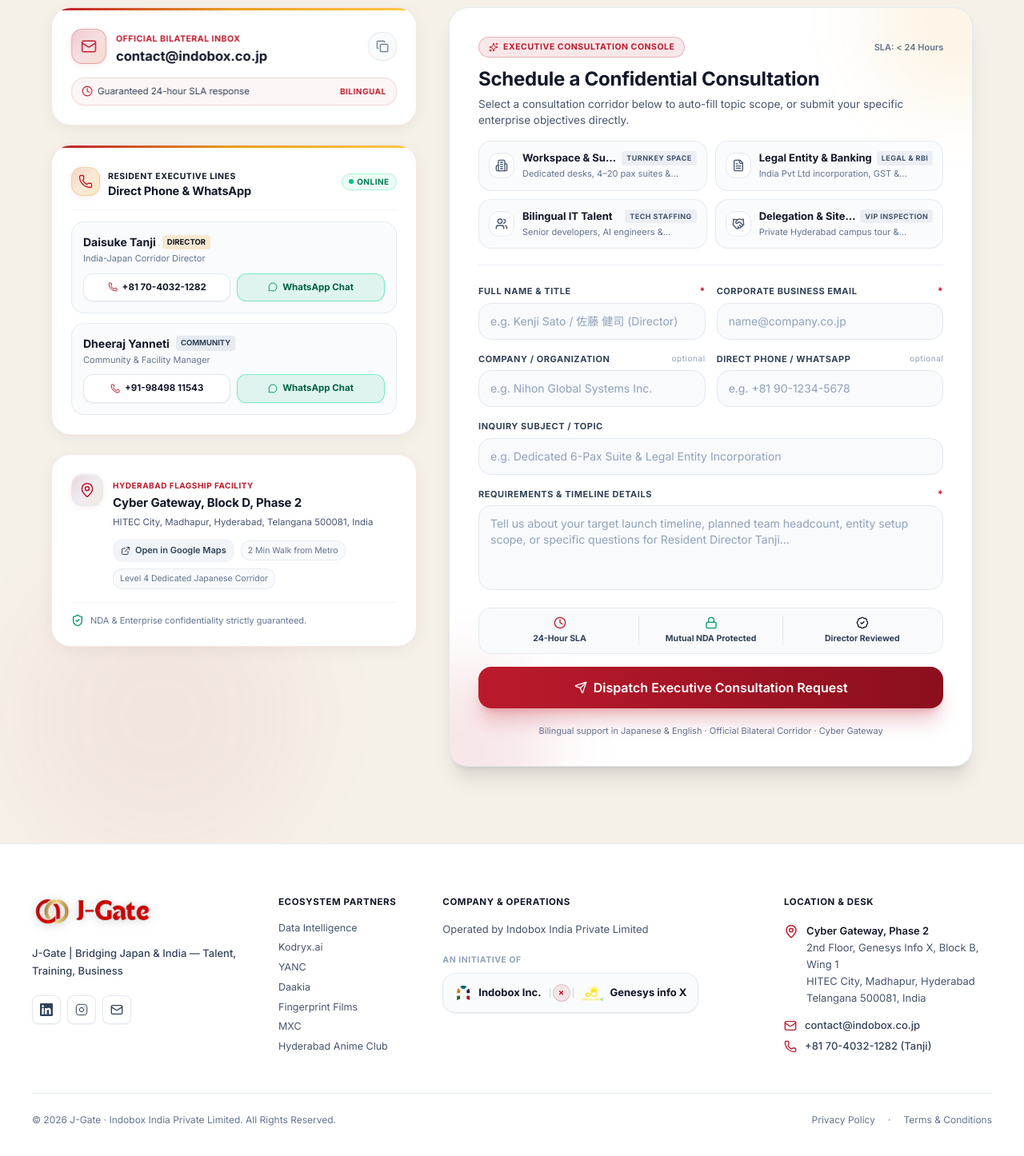
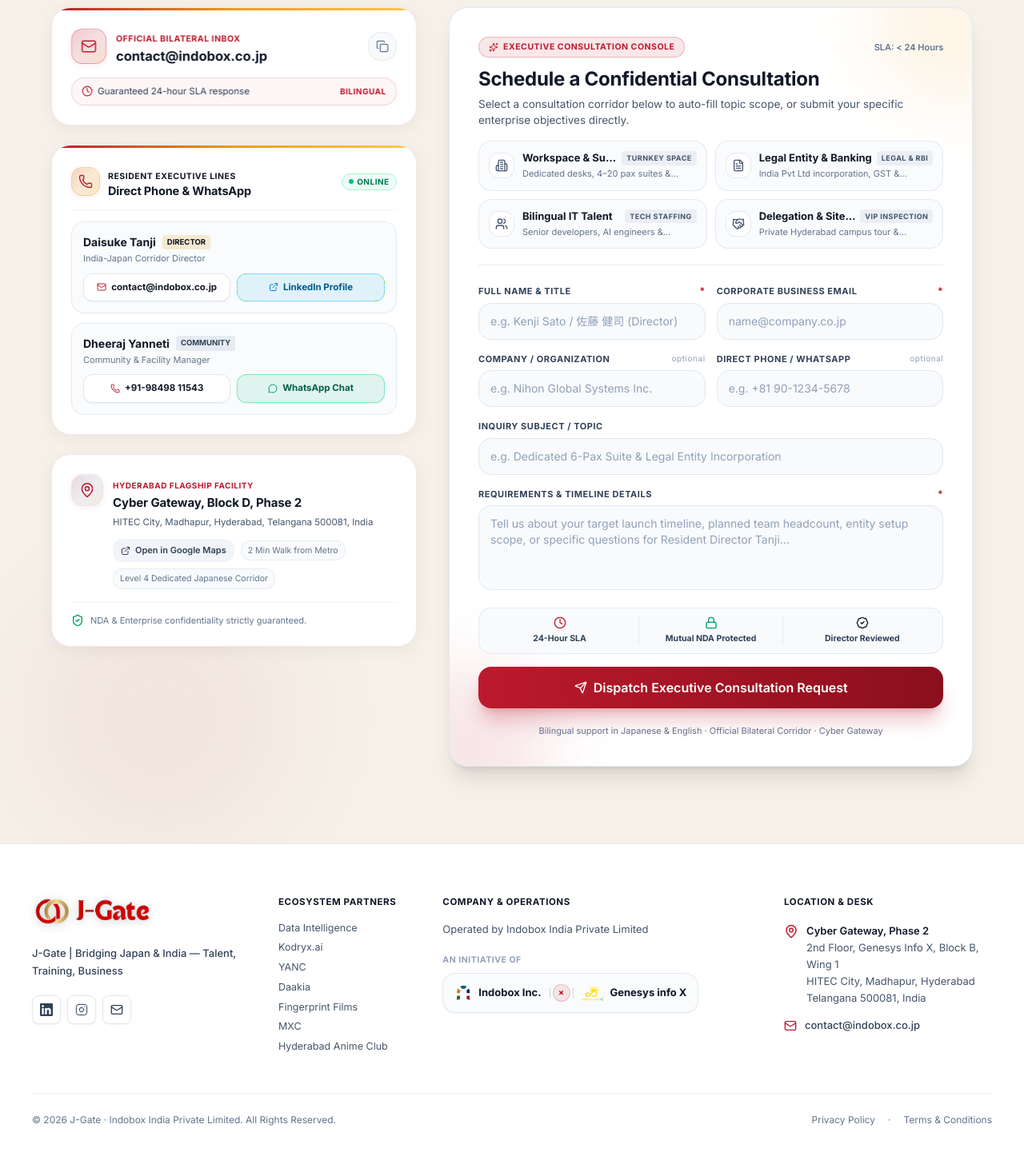
Before and after one commit to abhi-shek04/J-Gate, a Next.js app: page /contact in a window 1280 px wide. Shown: the part 769-2215 px from the top of the page at 80% size. Built offline with nearby package versions, Linux system fonts and the light colour scheme.

Commit message:
fix(contact): remove Tanji personal phone number from footer, team, and contact sections

```diff
--- a/src/components/jgate/contact-section.tsx
+++ b/src/components/jgate/contact-section.tsx
@@ -387,20 +387,20 @@
                       {/* Action buttons for Tanji */}
                       <div className="mt-2.5 grid grid-cols-2 gap-2">
                         <a
-                          href="tel:+817040321282"
-                          className="flex items-center justify-center gap-1.5 rounded-lg border border-slate-200 dark:border-white/10 bg-white dark:bg-[#142036] px-2.5 py-2 font-mono text-[11.5px] font-bold text-ink dark:text-white hover:text-crimson hover:border-crimson/40 transition-colors shadow-xs"
+                          href="mailto:contact@indobox.co.jp?subject=Inquiry%20for%20Director%20Tanji"
+                          className="flex items-center justify-center gap-1.5 rounded-lg border border-slate-200 dark:border-white/10 bg-white dark:bg-[#142036] px-2.5 py-2 font-inter text-[11.5px] font-bold text-ink dark:text-white hover:text-crimson hover:border-crimson/40 transition-colors shadow-xs"
                         >
-                          <Phone className="h-3 w-3 text-crimson dark:text-rose-400" />
-                          +81 70-4032-1282
+                          <Mail className="h-3 w-3 text-crimson dark:text-rose-400" />
+                          contact@indobox.co.jp
                         </a>
                         <a
-                          href="https://wa.me/817040321282?text=Hello%20Tanji-san%2C%20I%20would%20like%20to%20inquire%20about%20J-Gate."
+                          href="https://www.linkedin.com/in/daisuke-tanji/"
                           target="_blank"
                           rel="noopener noreferrer"
-                          className="flex items-center justify-center gap-1.5 rounded-lg border border-emerald-300/80 dark:border-emerald-600/40 bg-emerald-500/10 dark:bg-emerald-950/40 px-2.5 py-2 font-inter text-[11.5px] font-bold text-emerald-800 dark:text-emerald-300 hover:bg-emerald-500/20 transition-colors shadow-xs"
+                          className="flex items-center justify-center gap-1.5 rounded-lg border border-sky-300/80 dark:border-sky-600/40 bg-sky-500/10 dark:bg-sky-950/40 px-2.5 py-2 font-inter text-[11.5px] font-bold text-sky-800 dark:text-sky-300 hover:bg-sky-500/20 transition-colors shadow-xs"
                         >
-                          <MessageCircle className="h-3 w-3 text-emerald-600 dark:text-emerald-400" />
-                          {tx({ EN: "WhatsApp Chat", JP: "WhatsAppで相談" })}
+                          <ExternalLink className="h-3 w-3 text-sky-600 dark:text-sky-400" />
+                          {tx({ EN: "LinkedIn Profile", JP: "LinkedIn プロフィール" })}
                         </a>
                       </div>
                     </div>
--- a/src/components/jgate/footer.tsx
+++ b/src/components/jgate/footer.tsx
@@ -1,7 +1,7 @@
 "use client";
 
 import Link from "next/link";
-import { MapPin, Mail, Phone } from "lucide-react";
+import { MapPin, Mail } from "lucide-react";
 import { JGateLogo, LinkedInIcon, InstagramIcon } from "./icons";
 import { useI18n } from "@/lib/i18n";
 
@@ -159,15 +159,6 @@
                     contact@indobox.co.jp
                   </a>
                 </div>
-                <div className="flex items-center gap-2.5">
-                  <Phone className="h-4 w-4 text-crimson shrink-0" />
-                  <a
-                    href="tel:+817040321282"
-                    className="font-inter text-[12.5px] sm:text-[13px] font-medium text-slate-700 dark:text-slate-300 transition-colors hover:text-crimson dark:hover:text-crimson"
-                  >
-                    +81 70-4032-1282 (Tanji)
-                  </a>
-                </div>
               </div>
             </div>
           </div>
--- a/src/components/jgate/precision-why.tsx
+++ b/src/components/jgate/precision-why.tsx
@@ -1313,7 +1313,7 @@
               Cyber Gateway, HITEC City, Hyderabad · Telangana, India
             </div>
             <div className="font-mono text-[12px] text-[#9A98A4]">
-              contact@indobox.co.jp · +81 70-4032-1282 (Director Tanji)
+              contact@indobox.co.jp
             </div>
           </div>
 
--- a/src/components/jgate/team-section.tsx
+++ b/src/components/jgate/team-section.tsx
@@ -115,7 +115,6 @@
     subtitle: "Bilateral Business Facilitator | Indobox Inc.",
     flag: "🇯🇵",
     country: "Japan",
-    phone: "+81 70-4032-1282",
     email: "contact@indobox.co.jp",
     image: "/team/tanji.png",
     desc: "Directs J-Gate's bilateral bridge, connecting Indian engineering powerhouses with Japanese corporate headquarters.",
--- a/src/components/jgate/why-cta.tsx
+++ b/src/components/jgate/why-cta.tsx
@@ -1,7 +1,7 @@
 "use client";
 
 import Link from "next/link";
-import { Download, ArrowRight, Mail, Phone, MapPin, Sparkles } from "lucide-react";
+import { Download, ArrowRight, Mail, MapPin, Sparkles } from "lucide-react";
 import { Reveal } from "./shared";
 import { ToriiWatermark } from "./icons";
 import { useI18n } from "@/lib/i18n";
@@ -87,20 +87,13 @@
             </div>
 
             {/* Verified Contact Strip */}
-            <div className="mt-10 grid grid-cols-1 gap-3 border-t border-white/10 pt-8 sm:grid-cols-3">
+            <div className="mt-10 grid grid-cols-1 gap-3 border-t border-white/10 pt-8 sm:grid-cols-2">
               <a
                 href="mailto:contact@indobox.co.jp"
                 className="flex items-center justify-center gap-2 rounded-xl bg-white/[0.04] p-3 font-inter text-[12px] text-slate-300 transition-colors hover:bg-white/[0.08] hover:text-white border border-white/5"
               >
                 <Mail className="h-4 w-4 text-saffron shrink-0" />
                 <span className="truncate">contact@indobox.co.jp</span>
-              </a>
-              <a
-                href="tel:+817040321282"
-                className="flex items-center justify-center gap-2 rounded-xl bg-white/[0.04] p-3 font-inter text-[12px] text-slate-300 transition-colors hover:bg-white/[0.08] hover:text-white border border-white/5"
-              >
-                <Phone className="h-4 w-4 text-saffron shrink-0" />
-                <span className="truncate">+81 70-4032-1282 (Tanji)</span>
               </a>
               <div className="flex items-center justify-center gap-2 rounded-xl bg-white/[0.04] p-3 text-center font-inter text-[12px] text-slate-300 border border-white/5">
                 <MapPin className="h-4 w-4 text-saffron shrink-0" />
```
